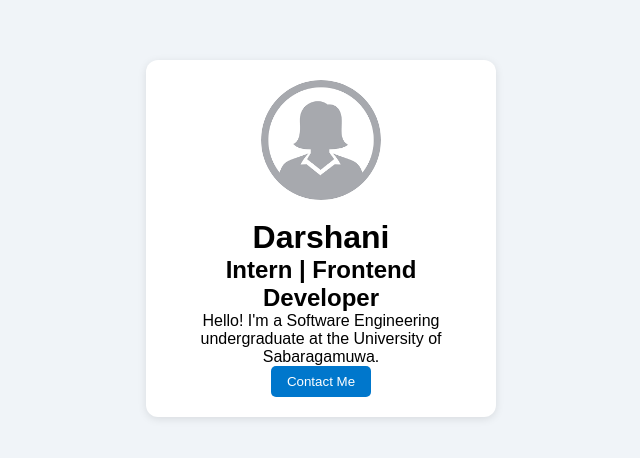
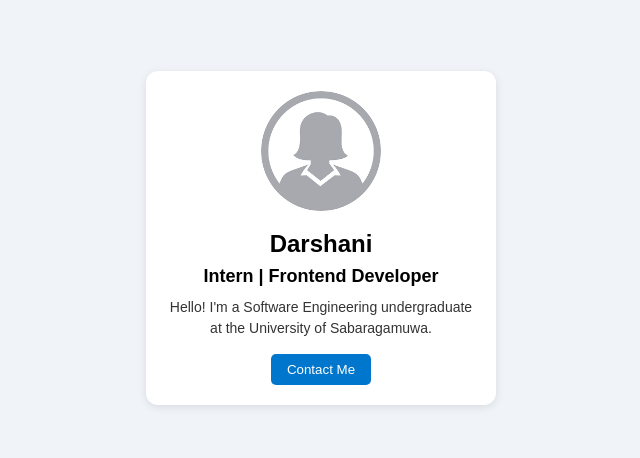
Before and after one commit to Darshani24/myProj, a plain HTML site: page index.html in a window 1280 px wide. Shown: the part 162-620 px from the top of the page, without its empty margins (319-959 px from the left). Drawn offline with Linux system fonts and the light colour scheme.

Commit message:
changed the styles

```diff
--- a/style.css
+++ b/style.css
@@ -31,6 +31,22 @@ body {
       margin-bottom: 15px;
     }
 
+    h1 {
+      font-size: 24px;
+      margin-bottom: 8px;
+    }
+
+    h2 {
+      font-size: 18px;
+      margin-bottom: 10px;
+    }
+
+    p {
+      font-size: 14px;
+      color: #333;
+      line-height: 1.5;
+    }
+
     button {
       padding: 8px 16px;
       background-color: #0077cc;
@@ -38,12 +54,12 @@ button {
       border: none;
       border-radius: 5px;
       cursor: pointer;
+      margin-top: 15px; /* Added space between text and button */
     }
 
     button:hover {
       background-color: #005fa3;
     }
-
 
     .contact-box {
       display: none;
@@ -67,7 +83,10 @@ button:hover {
     .overlay {
       display: none;
       position: fixed;
-  top: 0; left: 0; right: 0; bottom: 0;
+      top: 0;
+      left: 0;
+      right: 0;
+      bottom: 0;
       background: rgba(0, 0, 0, 0.5);
       z-index: 999;
     }
```
Lines whose indentation alone changed are shown as unchanged.
